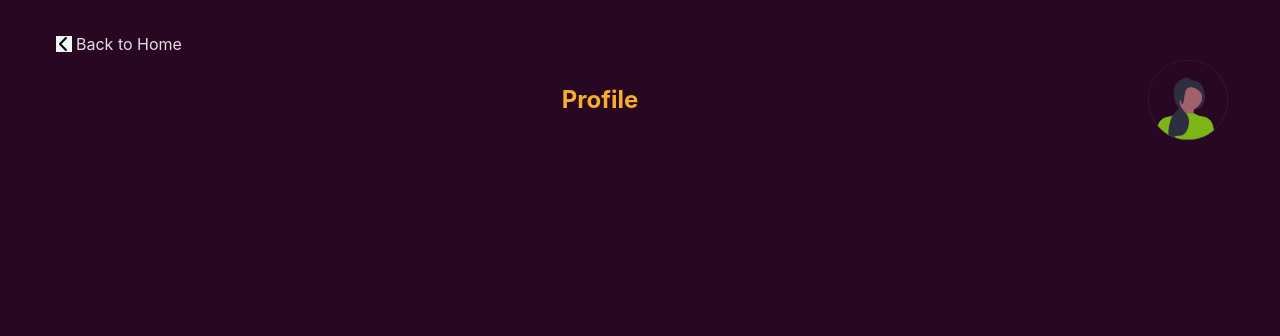
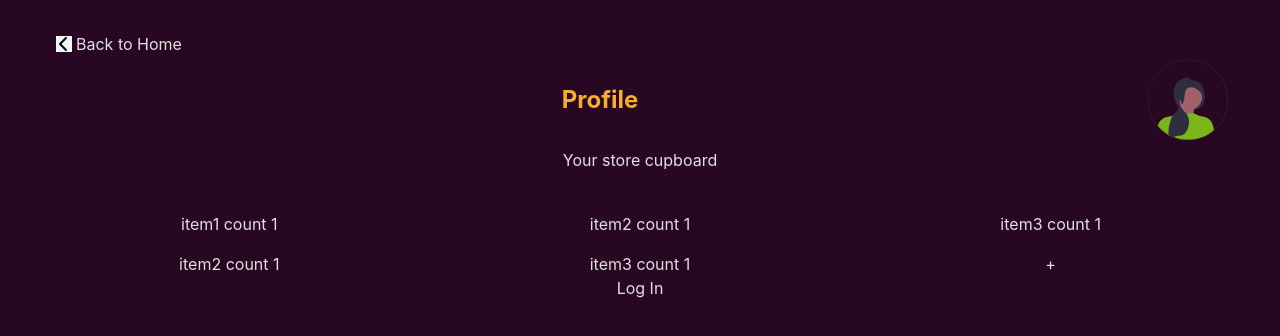
Before and after one commit to Tsiac/food-waste-react, a React (Vite) app: page /profile in a window 1280 px wide. Shown: the top 336 px of the page. Built offline with nearby package versions, Linux system fonts and the light colour scheme.

Commit message:
auth0 working

```diff
--- a/package.json
+++ b/package.json
@@ -12,6 +12,7 @@
     "deploy": "gh-pages -d dist"
   },
   "dependencies": {
+    "@auth0/auth0-react": "^2.2.4",
     "@emotion/react": "^11.11.4",
     "@emotion/styled": "^11.11.5",
     "@mui/material": "^5.16.1",
--- /dev/null
+++ b/src/components/Footer.tsx
@@ -0,0 +1,21 @@
+import { useAuth0 } from "@auth0/auth0-react";
+import LogoutButton from "./LogoutButton";
+import LoginButton from "./LoginButton";
+
+const Footer = () => {
+
+  const { isAuthenticated, isLoading } = useAuth0();
+
+  if (isLoading) {
+    return <div>Loading ...</div>;
+  }
+
+  return (
+    <>
+      {isAuthenticated && <LogoutButton></LogoutButton>}
+      {!isAuthenticated && <LoginButton></LoginButton>}
+    </>
+  )
+}
+
+export default Footer
--- /dev/null
+++ b/src/components/LoginButton.tsx
@@ -0,0 +1,10 @@
+import React from "react";
+import { useAuth0 } from "@auth0/auth0-react";
+
+const LoginButton = () => {
+  const { loginWithRedirect } = useAuth0();
+
+  return <button onClick={() => loginWithRedirect()}>Log In</button>;
+};
+
+export default LoginButton;
--- /dev/null
+++ b/src/components/LogoutButton.tsx
@@ -0,0 +1,14 @@
+import React from "react";
+import { useAuth0 } from "@auth0/auth0-react";
+
+const LogoutButton = () => {
+  const { logout } = useAuth0();
+
+  return (
+    <button onClick={() => logout({ logoutParams: { returnTo: window.location.origin } })}>
+      Log Out
+    </button>
+  );
+};
+
+export default LogoutButton;
--- a/src/main.tsx
+++ b/src/main.tsx
@@ -2,10 +2,22 @@ import React from 'react'
 import ReactDOM from 'react-dom/client'
 import './index.css'
 import { router } from './routes/Routes.tsx'
-import { RouterProvider } from "react-router-dom"
 
-ReactDOM.createRoot(document.getElementById('root')!).render(
+import { Auth0Provider } from '@auth0/auth0-react'
+import { RouterProvider } from 'react-router'
+
+const root = ReactDOM.createRoot(document.getElementById('root')!);
+
+root.render(
+<Auth0Provider
+  domain='dev-a14l62fplv4qezpj.eu.auth0.com'
+  clientId='uGBZ9sp50pfbBV0LX1vBbAC0DsTILdwl'
+  authorizationParams={{
+    redirect_uri: window.location.origin
+  }}>
+
   <React.StrictMode>
     <RouterProvider router={router} />
-  </React.StrictMode>,
+  </React.StrictMode>
+</Auth0Provider>
 )
--- a/src/pages/menu/Menu.tsx
+++ b/src/pages/menu/Menu.tsx
@@ -17,8 +17,11 @@ import {
 } from "@mui/x-date-pickers";
 import dayjs from "dayjs";
 import { DishDTO, IngredientDTO, MenuDTO } from "../../dtos/MenuDTO";
+import { useAuth0 } from "@auth0/auth0-react";
 
 function Menu() {
+
+  const { user } = useAuth0();
 
   const [menuName, setMenuName] = useState<string>("");
 
@@ -32,7 +35,7 @@ function Menu() {
 
   const [menuInfo, setMenuInfo] = useState<MenuDTO>({
     id: 0,
-    username: "Zach Ward",
+    username: user?.sub!,
     name: "",
     isComplete: false,
     isVeg: false,
--- a/src/pages/profile/Profile.tsx
+++ b/src/pages/profile/Profile.tsx
@@ -1,12 +1,43 @@
 import { Header } from "../../components/Header";
+import LoginButton from "../../components/LoginButton";
+import LogoutButton from "../../components/LogoutButton";
+
+import React, { useEffect, useState } from "react";
+import { useAuth0 } from "@auth0/auth0-react";
+import Footer from "../../components/Footer";
 
 function Profile(){
+  const { user, isAuthenticated, isLoading } = useAuth0();
+
+  if (isLoading) {
+    return <div>Loading ...</div>;
+  }
 
   return (
     <>
-        <Header
-            title={"Profile"}
-        />
+      <Header
+          title={"Profile"}
+      />
+
+<h1>Your store cupboard</h1>
+      <div className="mt-10 grid grid-cols-3 gap-4">
+
+        <p>item1 count 1</p>
+        <p>item2 count 1</p>
+        <p>item3 count 1</p>
+        <p>item2 count 1</p>
+        <p>item3 count 1</p>
+        <p> + </p>
+      </div>
+
+      {isAuthenticated &&
+        <div className="mt-10">
+          <p>username: {user!.name}</p>
+          <p>email: {user!.email}</p>
+          <p>user_id: {user!.sub}</p>
+        </div>}
+
+      <Footer />
     </>
   )
 }
```
Also changed, not shown: 1 other file (tests, documents, lock files or other folders).
